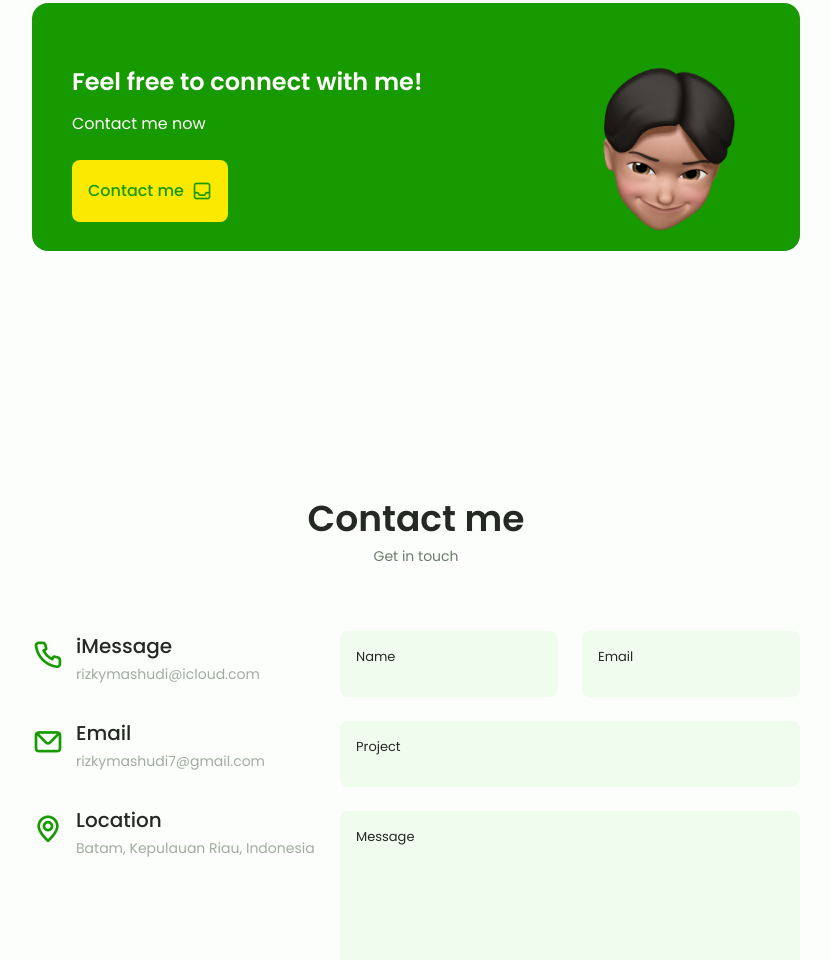
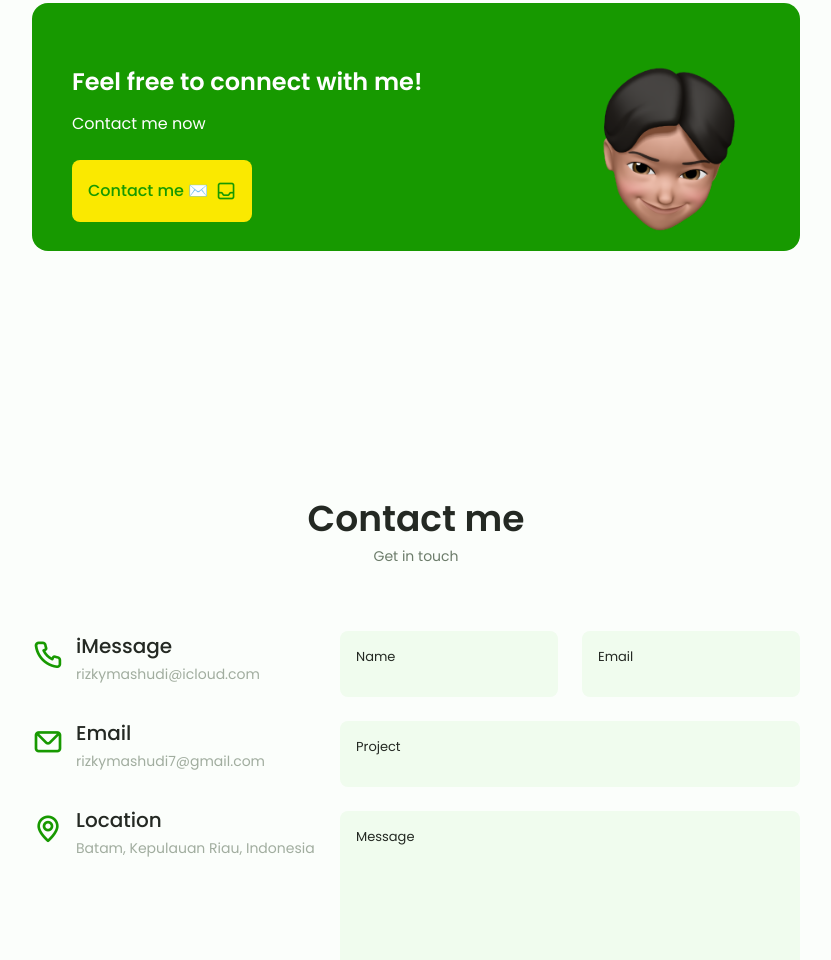
Before and after one commit to rizkymashudi/rmwashere, a plain HTML site: page index.html in a window 1280 px wide. Shown: the part 3499-4459 px from the top of the page, without its empty margins (224-1055 px from the left). Drawn offline with nearby package versions, Linux system fonts and the light colour scheme; files whose address does not match are found by name.

Commit message:
Update index.html

```diff
--- a/index.html
+++ b/index.html
@@ -712,7 +712,7 @@
                             <h2 class="project__title">Feel free to connect with me!</h2>
                             <p class="project__description">Contact me now</p>
                             <a href="#contact" class="button button--flex button--white">
-                                Contact me
+                                Contact me ✉️
                                 <i class="uil uil-inbox project__icon button__icon"></i>
                              </a>
                         </div>
```
